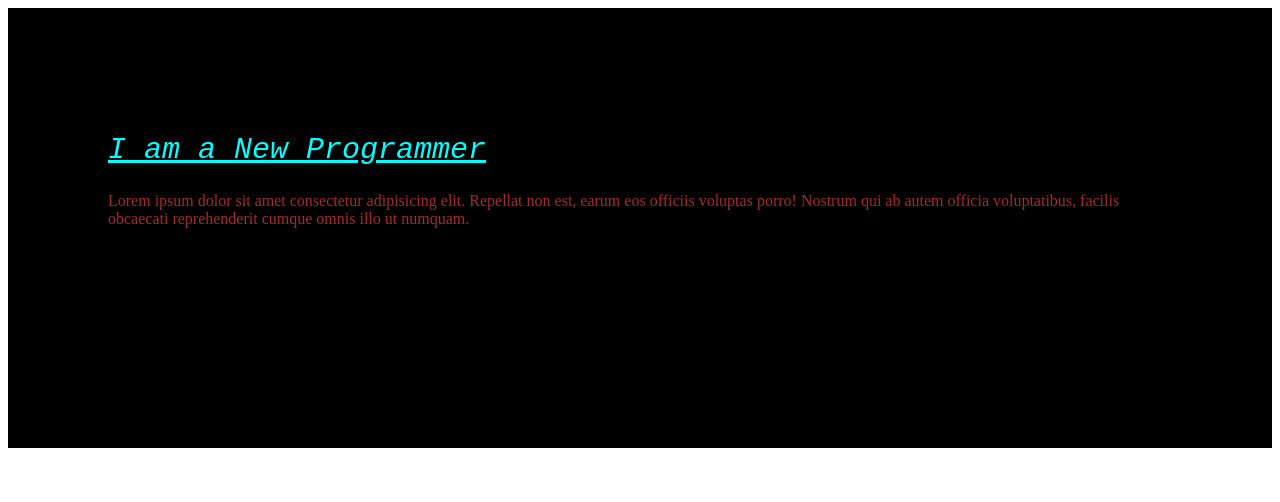
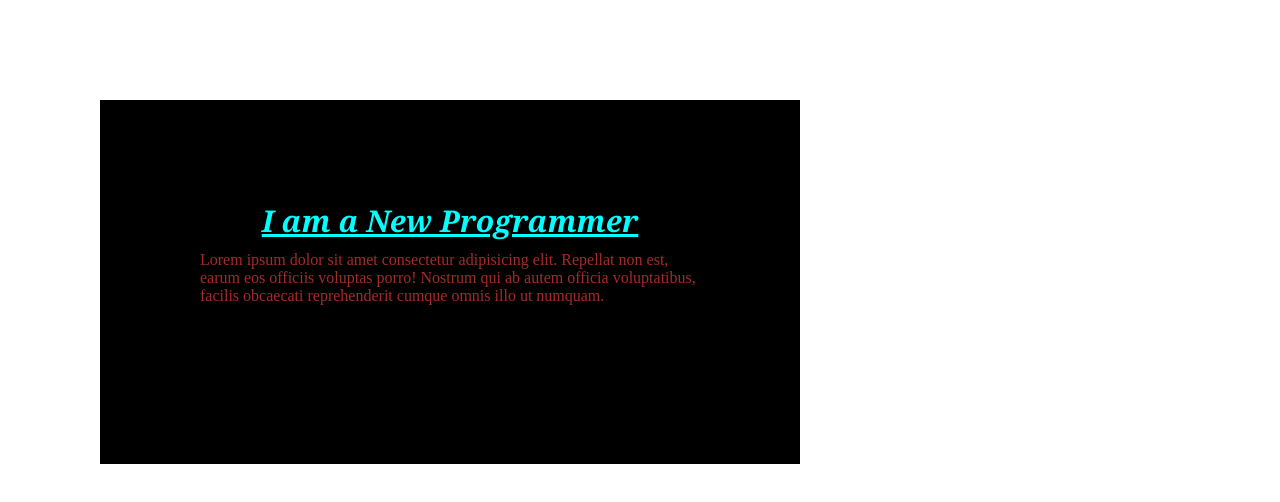
Before and after one commit to jisanNur/conceptual-session-practice, a plain HTML site: page index.html in a window 1280 px wide. Drawn offline with Linux system fonts and the light colour scheme.

Commit message:
parent heading commit

```diff
--- a/style/style.css
+++ b/style/style.css
@@ -1,10 +1,16 @@
+*{
+    margin: 0;
+    padding: 0;
+}
 h2{
-    font-family: 'Courier New', Courier, monospace;
+    font-family: Georgia, 'Times New Roman', Times, serif;
     font-size: 30px;
     color: aqua;
     font-style: italic;
-    font-weight: lighter;
+    font-weight: bold;
     text-decoration: underline;
+    text-align: center;
+    margin-bottom: 10px;
 
 }
 
@@ -14,5 +20,9 @@ p{
 #heading-parent{
     background-color: black;
     padding: 100px;
+    width: 500px;
+    margin-top: 100px;
+    margin-left: 100px;
+
 
 }
```
